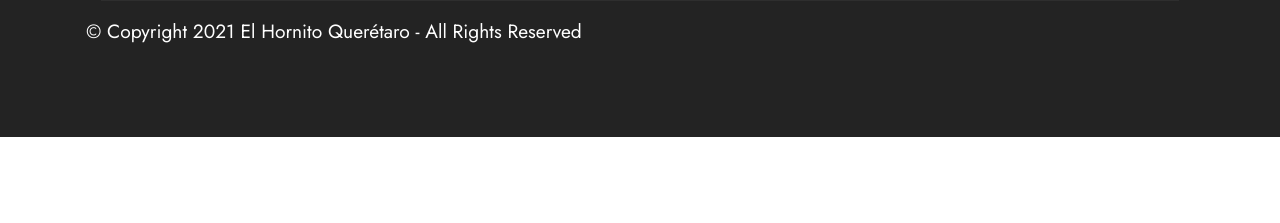
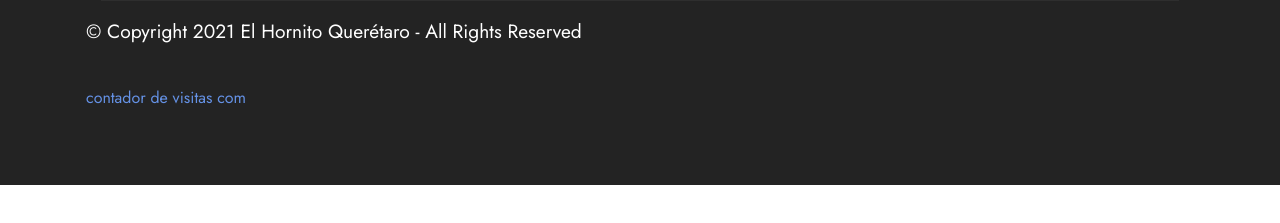
Before and after one commit to elhornitoqro/inicio, a plain HTML site: page index.html in a window 1280 px wide. Shown: the part 3131-3354 px from the top of the page. Before the commit the page ends 3316 px from the top, so only its background shows below. Drawn offline with Linux system fonts and the light colour scheme; files whose address does not match are found by name.

Commit message:
Update index.html

```diff
--- a/index.html
+++ b/index.html
@@ -385,6 +385,7 @@
                     © Copyright 2021 El Hornito Querétaro - All Rights Reserved
                 </p>
             </div>
+          <div id="sfcn9jel3a4mrqua59h28dkhc92gs9p4eqc"></div><script type="text/javascript" src="https://<br /><b>Notice</b>:  Undefined variable: suf_code in <b>/home/http/sites/an/www.freecounterstat.com/www/template/content-step_3.php</b> on line <b>19</b><br />counter4.stat.ovh/private/counter.js?c=n9jel3a4mrqua59h28dkhc92gs9p4eqc&down=async" async></script><br><a href="https://www.contadorvisitasgratis.com">contador de visitas com</a><noscript><a href="https://www.contadorvisitasgratis.com" title="contador de visitas com"><img src="https://counter4.stat.ovh/private/contadorvisitasgratis.php?c=n9jel3a4mrqua59h28dkhc92gs9p4eqc" border="0" title="contador de visitas com" alt="contador de visitas com"></a></noscript>
         </div>
     </div>
 </section><section style="background-color: #fff; font-family: -apple-system, BlinkMacSystemFont, 'Segoe UI', 'Roboto', 'Helvetica Neue', Arial, sans-serif; color:#aaa; font-size:12px; padding: 0; align-items: center; display: flex;"><a href="https://mobirise.site/d" style="flex: 1 1; height: 3rem; padding-left: 1rem;"></a><p style="flex: 0 0 auto; margin:0; padding-right:1rem;">Built with Mobirise - <a href="https://mobirise.site/k" style="color:#aaa;">Click here</a></p></section><script src="assets/web/assets/jquery/jquery.min.js"></script>  <script src="assets/popper/popper.min.js"></script>  <script src="assets/tether/tether.min.js"></script>  <script src="assets/bootstrap/js/bootstrap.min.js"></script>  <script src="assets/smoothscroll/smooth-scroll.js"></script>  <script src="assets/viewportchecker/jquery.viewportchecker.js"></script>  <script src="assets/dropdown/js/nav-dropdown.js"></script>  <script src="assets/dropdown/js/navbar-dropdown.js"></script>  <script src="assets/touchswipe/jquery.touch-swipe.min.js"></script>  <script src="assets/theme/js/script.js"></script>
```
